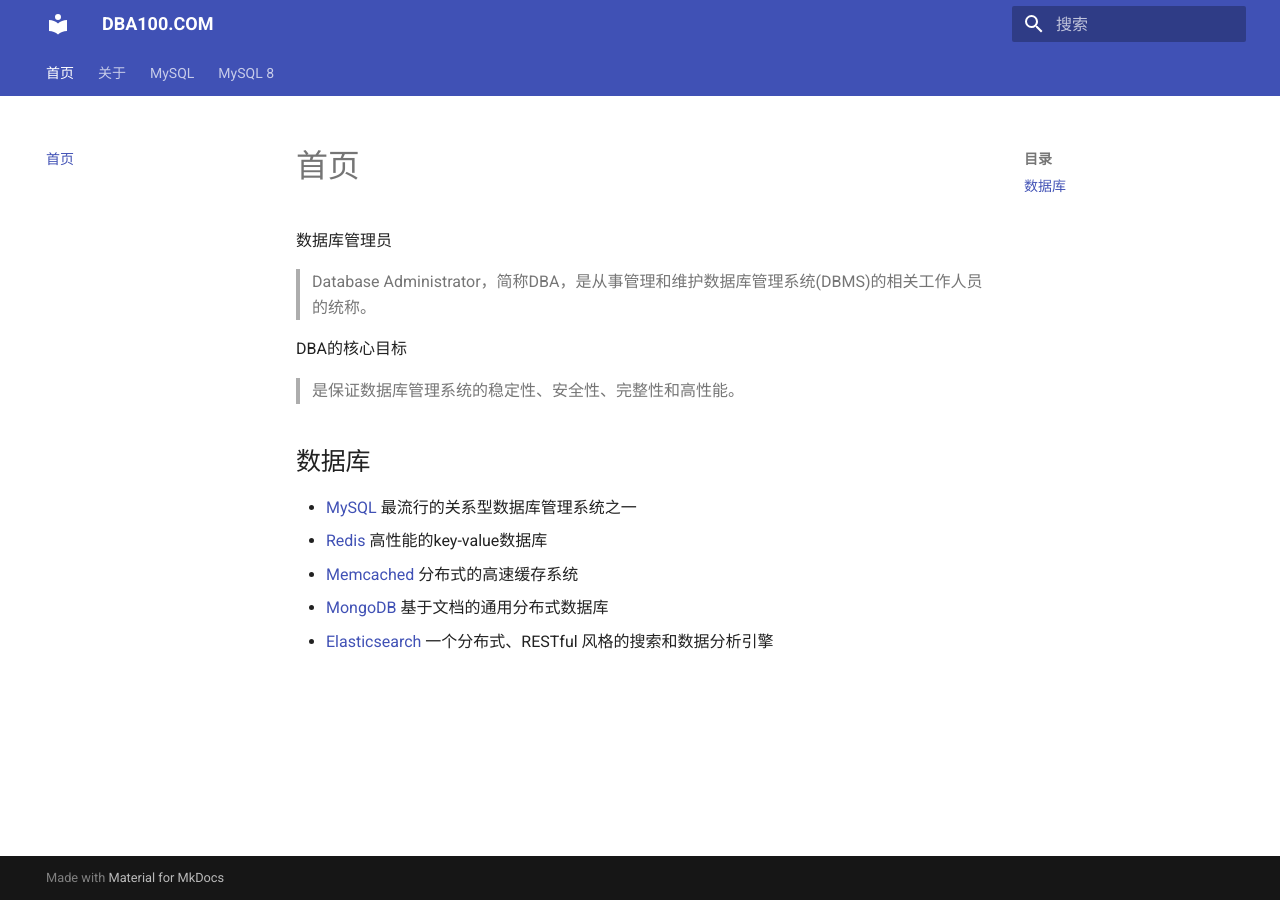
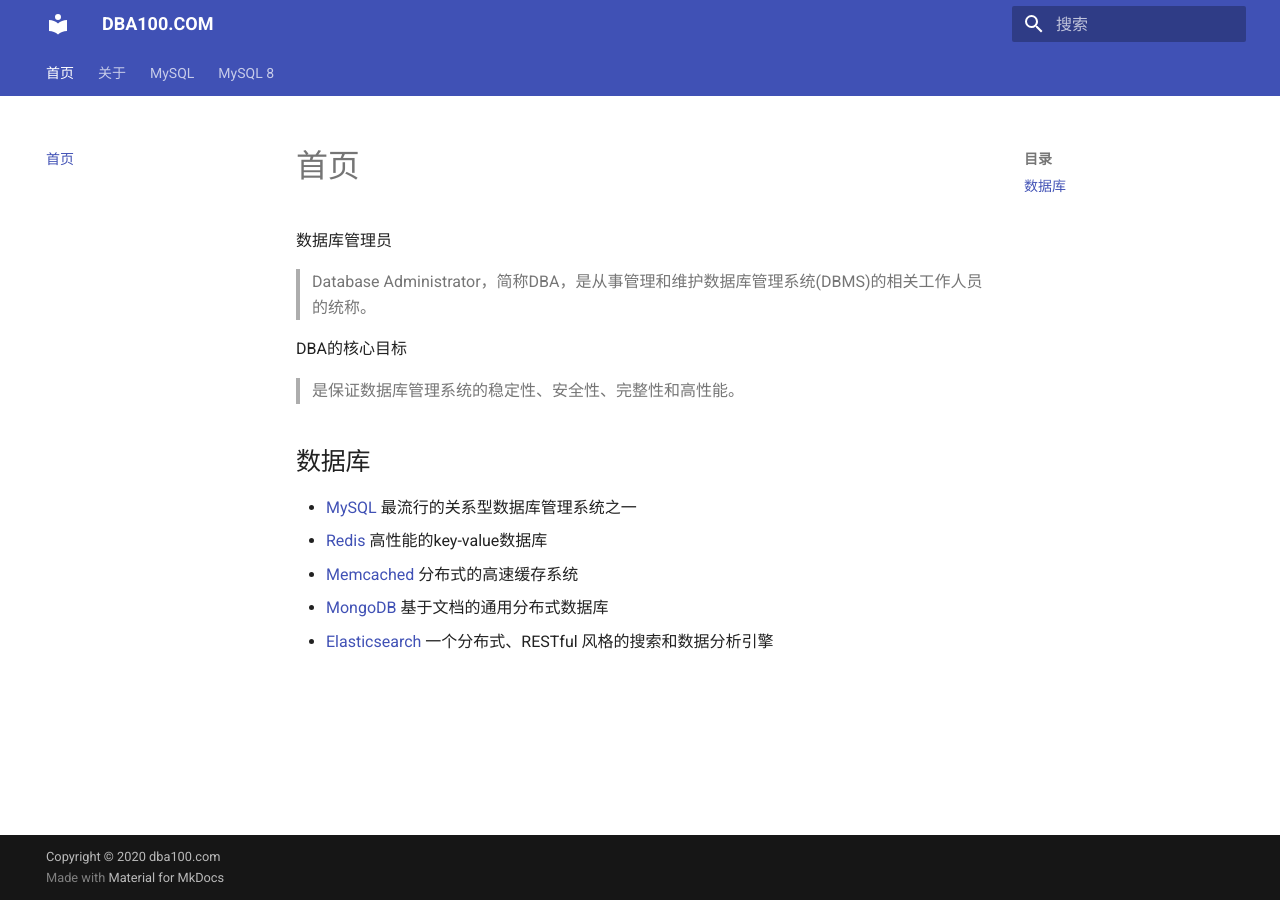
Before and after one commit to duliang123/dba100, an MkDocs documentation site: the page built from docs/index.md, in a window 1280 px wide. Built offline with MkDocs 1.6.1 and Material for MkDocs 9.7.7, drawn with Linux system fonts in a browser that asks for light colours.

Commit message:
Update mkdocs.yml

```diff
--- a/mkdocs.yml
+++ b/mkdocs.yml
@@ -1,5 +1,13 @@
+# Project information
 site_name: DBA100.COM
+site_description: 'MySQL、MySQL8、数据库运维自动化'
+site_author: 'duliang'
+site_url: 'http://www.dba100.com'
 
+# Copyright
+copyright: 'Copyright &copy; 2020 dba100.com'
+
+# Configuration
 theme:
   name: material
   language: 'zh'
```
